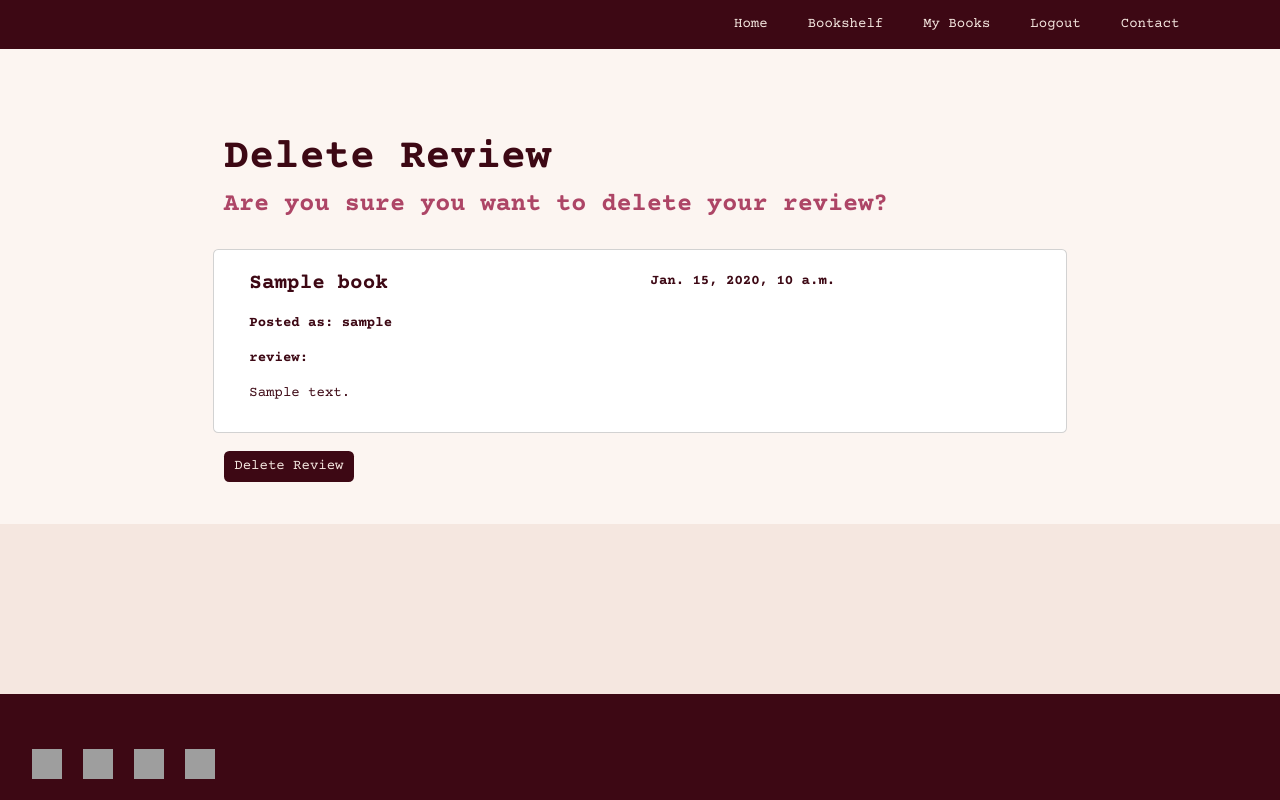
After one commit to rhiannonmcn/the-book-nook, a Django app: page /1/delete_review/ in a window 1280 px wide. The commit adds this page. Run offline with Django 4.2, Linux system fonts and the light colour scheme; a user stored in the database is signed in; tables that the repository leaves empty hold one stand-in row (values such as "Sample post"); some libraries are stand-ins or nearby versions; grey boxes are pictures that could not be loaded.

Commit message:
Add DeleteReview view, create delete_review.html and context and styles for html page, and update urls.py

```diff
--- /dev/null
+++ b/book/templates/book/delete_review.html
@@ -0,0 +1,42 @@
+{% extends "base.html" %} {% load static %} {% block content %} {% load crispy_forms_tags %}
+
+<section id="delete" class="bg-seashell pt-5 pb-5">
+  <div class="row justify-content-center">
+    <div class="col-12 col-md-8 mt-5 mb-3b">
+      <h1 class="page-title">Delete Review</h1>
+      <h3 class="review-title">Are you sure you want to delete your review?</h3>
+    </div>
+  </div>
+
+  <div class="row justify-content-center">
+    <div class="card mt-4 col-12 col-md-8">
+      <div class="card-body">
+        <div class="review-heading row py-2">
+          <div class="col-12 col-md-6">
+            <h4>{{ book_title.title }}</h4>
+          </div>
+          <div class="col-12 col-md-6">
+            <p>{{ date }}</p>
+          </div>
+        </div>
+        <div class="row">
+          <div class="review-body col">
+            <p class="p-bold">Posted as: {{ user.username }}</p>
+            <p class="p-bold">review:</p>
+            <p>{{ review_detail | linebreaks}}</p>
+          </div>
+        </div>
+      </div>
+    </div>
+  </div>
+  <div class="row justify-content-center">
+    <div class="col-12 col-md-8">
+      <form method="post" style="margin-top: 1.3em">
+        {% csrf_token %}
+        <button type="submit" class="btn btn-styles">Delete Review</button>
+      </form>
+    </div>
+  </div>
+</section>
+
+{% endblock %}
--- a/book/templates/book/my_books.html
+++ b/book/templates/book/my_books.html
@@ -95,7 +95,7 @@
             <a href=" {% url 'edit_review' review.pk %} ">
               <button class="btn btn-styles">Update</button>
             </a>
-            <a href="#">
+            <a href="{% url 'delete_review' review.pk %}">
               <button class="btn btn-styles">Delete</button>
             </a>
           </div>
--- a/book/urls.py
+++ b/book/urls.py
@@ -11,4 +11,6 @@ urlpatterns = [
     path('add_book/', views.AddBook.as_view(), name='add_book'),
     path('my_books/', views.MyBooks.as_view(), name='my_books'),
     path('<int:pk>/edit_review/', views.EditReview.as_view(), name='edit_review' ),
+    path('<int:pk>/delete_review/', views.DeleteReview.as_view(), name='delete_review' ),
+
 ]
--- a/book/views.py
+++ b/book/views.py
@@ -1,11 +1,12 @@
 from django.shortcuts import render, get_object_or_404, reverse
-from django.views.generic import View, CreateView, ListView, UpdateView
+from django.views.generic import View, CreateView, ListView, UpdateView, DeleteView
 from django.http import HttpResponseRedirect
 from django.db.models import Q
 from django.utils.text import slugify
 from django.contrib.messages.views import SuccessMessageMixin
 from django.contrib.auth.mixins import LoginRequiredMixin
 from django.urls import reverse_lazy
+from django.contrib import messages
 from .models import Book, BookReview, Genre
 from .forms import AddBookForm, BookForm
 
@@ -300,3 +301,34 @@ class EditReview(SuccessMessageMixin, LoginRequiredMixin, UpdateView):
         form.instance.review_approved = False
         form.save()
         return super().form_valid(form)
+
+
+class DeleteReview(SuccessMessageMixin, LoginRequiredMixin, DeleteView):
+    """_summary_
+
+    Args:
+        SuccessMessageMixin (_type_): _description_
+        LoginRequiredMixin (_type_): _description_
+        generic (_type_): _description_
+
+    Returns:
+        _type_: _description_
+    """
+    model = BookReview
+    success_url = reverse_lazy('my_books')
+    success_message = "Review deleted!"
+    template_name = 'book/delete_review.html'
+
+    def get_context_data(self, **kwargs):
+        """_summary_
+
+        Returns:
+            _type_: _description_
+        """
+        context = super().get_context_data(**kwargs)
+        context['book_title']=self.object.book_listing
+        context['review_detail']=self.object.review_detail
+        context['user'] = self.object.review_username
+        context['date'] = self.object.review_created_on
+
+        return context
```
